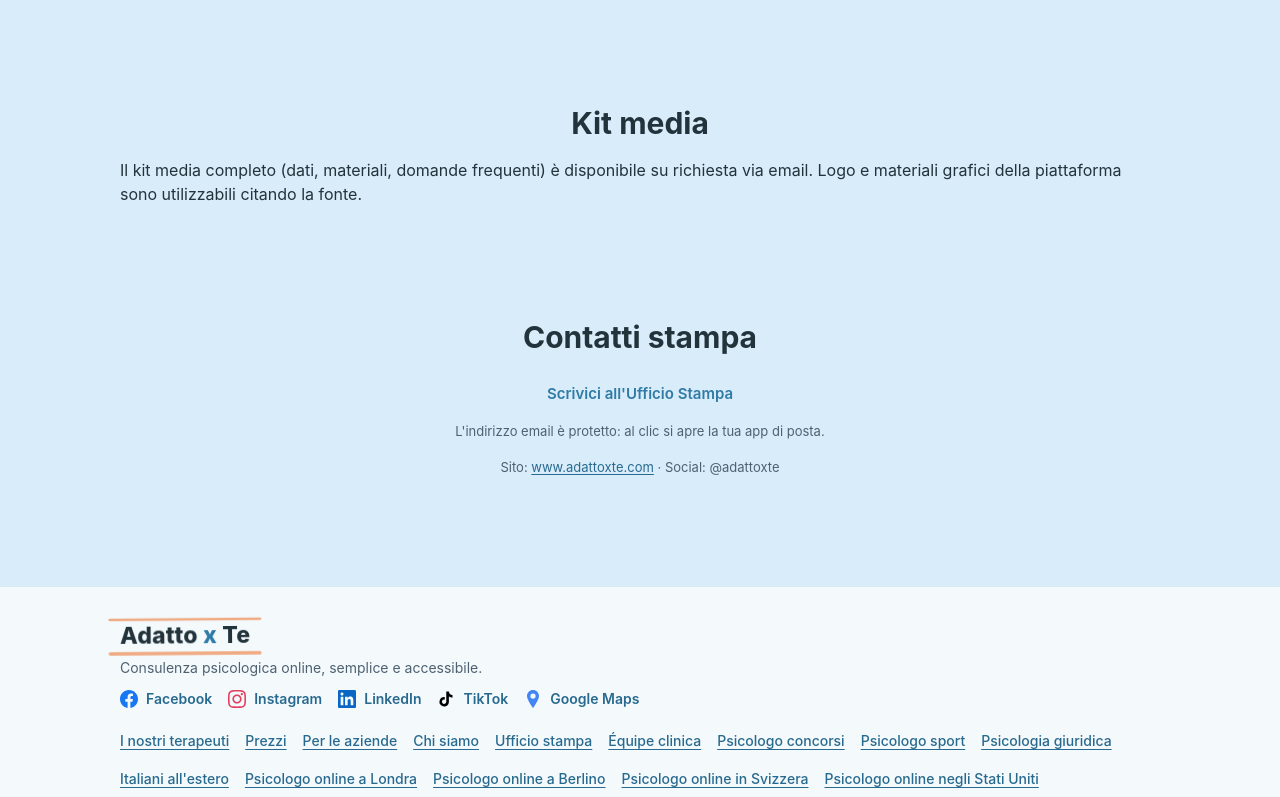
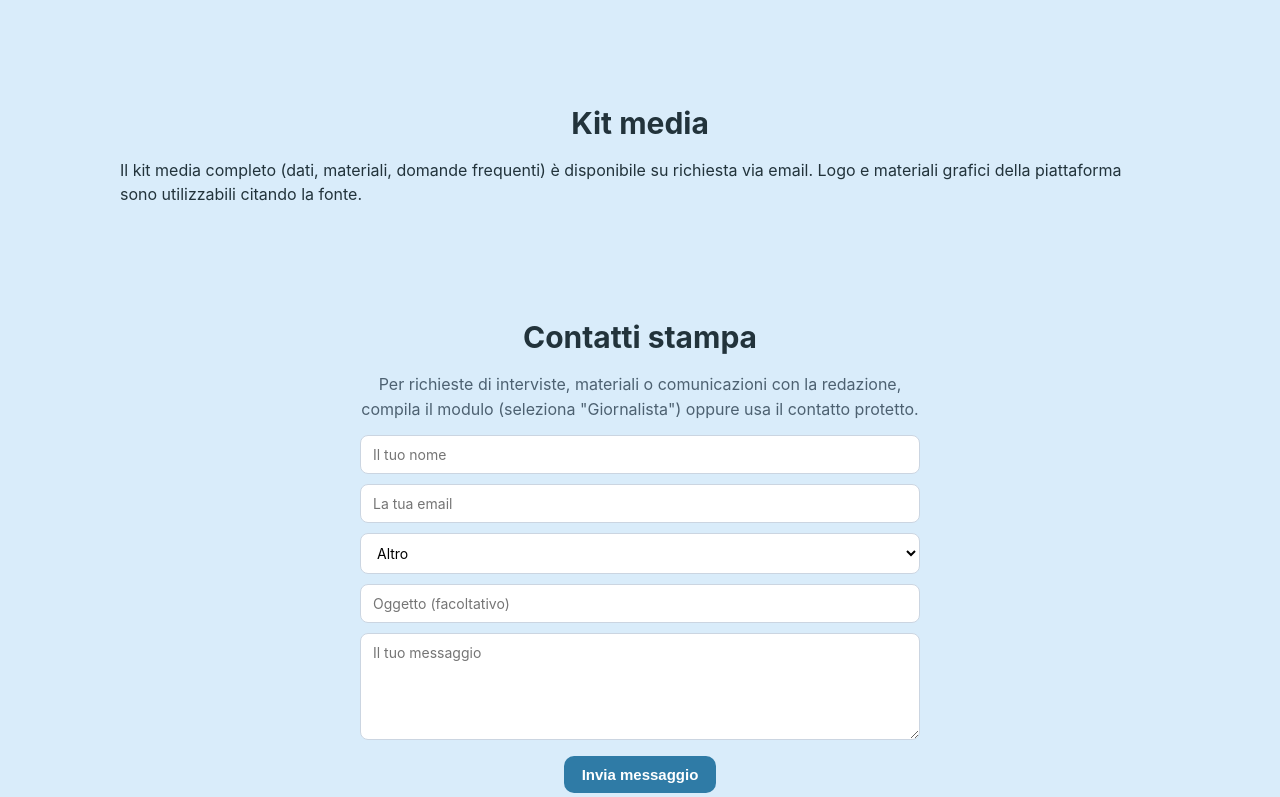
Before and after one commit to antonio-durso/adattoxte, a React (Vite) app in the folder frontend/: page /ufficio-stampa in a window 1280 px wide. Shown: the part 2000-2797 px from the top of the page. Built offline with nearby package versions, Linux system fonts and the light colour scheme; no server answers.

Commit message:
Ufficio stampa: modulo contatti integrato (ruolo giornalista, anti-spam)

```diff
--- a/frontend/src/pages/Press.jsx
+++ b/frontend/src/pages/Press.jsx
@@ -3,6 +3,7 @@ import Seo from '../components/Seo';
 import Reveal from '../components/Reveal';
 import Logo from '../components/Logo';
 import ProtectedEmail from '../components/ProtectedEmail';
+import ContactForm from '../components/ContactForm';
 
 /**
  * Pagina /ufficio-stampa — press room corporate.
@@ -145,9 +146,14 @@ export default function Press() {
       <section className="container section" style={{ textAlign: 'center' }}>
         <Reveal>
           <h2>Contatti stampa</h2>
-          <p>
+          <p className="muted" style={{ maxWidth: 560, margin: '0 auto 14px' }}>
+            Per richieste di interviste, materiali o comunicazioni con la redazione,
+            compila il modulo (seleziona "Giornalista") oppure usa il contatto protetto.
+          </p>
+          <ContactForm />
+          <div style={{ marginTop: 18 }}>
             <ProtectedEmail subject="Richiesta media - Adatto x Te" />
-          </p>
+          </div>
           <p className="muted small">
             Sito: <a href="https://www.adattoxte.com">www.adattoxte.com</a> · Social: @adattoxte
           </p>
```
